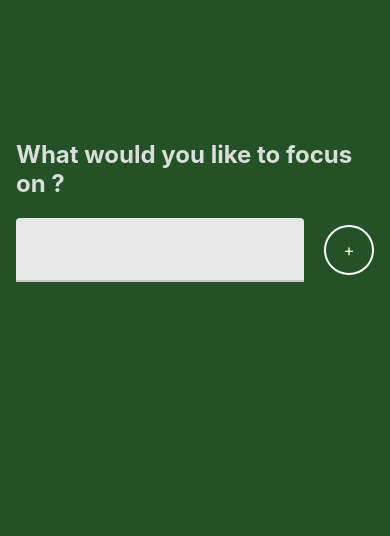
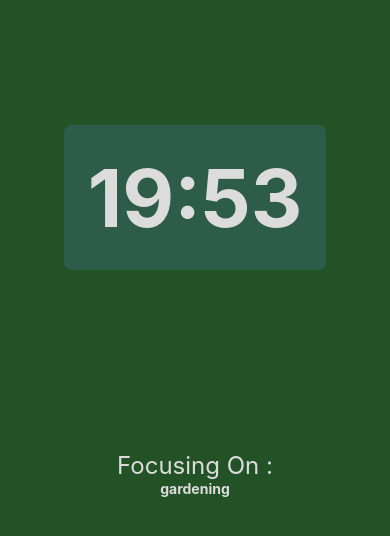
Before and after one commit to daniyaniazi/Focus-Time, a React Native app: screen / in a window 390 px wide. Shown: the top 536 px of the page. Built offline with nearby package versions, Linux system fonts and the light colour scheme.

Commit message:
Add Timer

```diff
--- a/App.js
+++ b/App.js
@@ -1,19 +1,20 @@
 import React, { useState } from "react";
 import { StyleSheet, View, Text } from "react-native";
 import { Focus } from "./src/features/focus/Focus";
+import { Timer } from "./src/features/timer/Timer";
 import { colors } from "./src/utils/colors";
+import { paddingSizes } from "./src/utils/sizes";
 
 // this file exports App
 export default function App() {
-  const [focusSubject, setFocusSubject] = useState(null);
+  const [focusSubject, setFocusSubject] = useState("gardening");
   return (
     <View style={styles.container}>
       {focusSubject ? (
-        <Text>Here is where i am going to build a time</Text>
+        <Timer focusSubject={focusSubject} />
       ) : (
         <Focus addSubject={setFocusSubject} />
       )}
-      <Text>{focusSubject}</Text>
     </View>
   );
 }
@@ -21,6 +22,7 @@ export default function App() {
 const styles = StyleSheet.create({
   container: {
     flex: 1,
+    paddingTop: paddingSizes.lg,
     backgroundColor: colors.darkGreen
   }
 });
--- /dev/null
+++ b/src/components/Countdown.js
@@ -0,0 +1,45 @@
+import React, { useState, useEffect } from "react";
+import { StyleSheet, View, Text } from "react-native";
+import { colors } from "../utils/colors";
+import { fontSizes, paddingSizes } from "../utils/sizes";
+
+const minutesToMilis = (min) => min * 1000 * 60;
+const formatTime = (time) => (time < 10 ? `0${time}` : time);
+
+export const Countdown = ({ minutes = 20, isPaused }) => {
+  const [millis, setMillis] = useState(minutesToMilis(minutes));
+  const interval = React.useRef(null);
+  const minute = Math.floor(millis / 1000 / 60) % 60;
+  const seconds = Math.floor(millis / 1000) % 60;
+
+  const countDown = () => {
+    setMillis((millis) => {
+      if (millis === 0) {
+        return millis;
+      }
+      const timeLeft = millis - 1000;
+      return timeLeft;
+    });
+  };
+
+  useEffect(() => {
+    //run count down every 1 sec
+    interval.current = setInterval(countDown, 1000);
+    return () => clearInterval(interval.current);
+  });
+  return (
+    <Text style={styles.text}>
+      {formatTime(minute)}:{formatTime(seconds)}
+    </Text>
+  );
+};
+const styles = StyleSheet.create({
+  text: {
+    fontSize: fontSizes.xxxl,
+    fontWeight: "bold",
+    color: colors.white,
+    padding: paddingSizes.lg,
+    backgroundColor: "rgba(94,132,226,0.2)",
+    borderRadius: fontSizes.sm
+  }
+});
--- /dev/null
+++ b/src/features/timer/Timer.js
@@ -0,0 +1,32 @@
+import React, { useState } from "react";
+import { StyleSheet, View, Text } from "react-native";
+import { Countdown } from "../../components/Countdown";
+import { colors } from "../../utils/colors";
+import { fontSizes, paddingSizes } from "../../utils/sizes";
+
+export const Timer = ({ focusSubject }) => {
+  return (
+    <View style={styles.container}>
+      <View style={styles.Countdown}>
+        <Countdown />
+      </View>
+      <View style={{ paddingTop: paddingSizes.xxxl }}>
+        <Text style={styles.title}>Focusing On :</Text>
+        <Text style={styles.task}>{focusSubject}</Text>
+      </View>
+    </View>
+  );
+};
+
+const styles = StyleSheet.create({
+  container: {
+    flex: 1
+  },
+  title: { color: colors.white, textAlign: "center", fontSize: fontSizes.lg },
+  task: { color: colors.white, fontWeight: "bold", textAlign: "center" },
+  Countdown: {
+    flex: 0.5,
+    alignItems: "center",
+    justifyContent: "center"
+  }
+});
```
